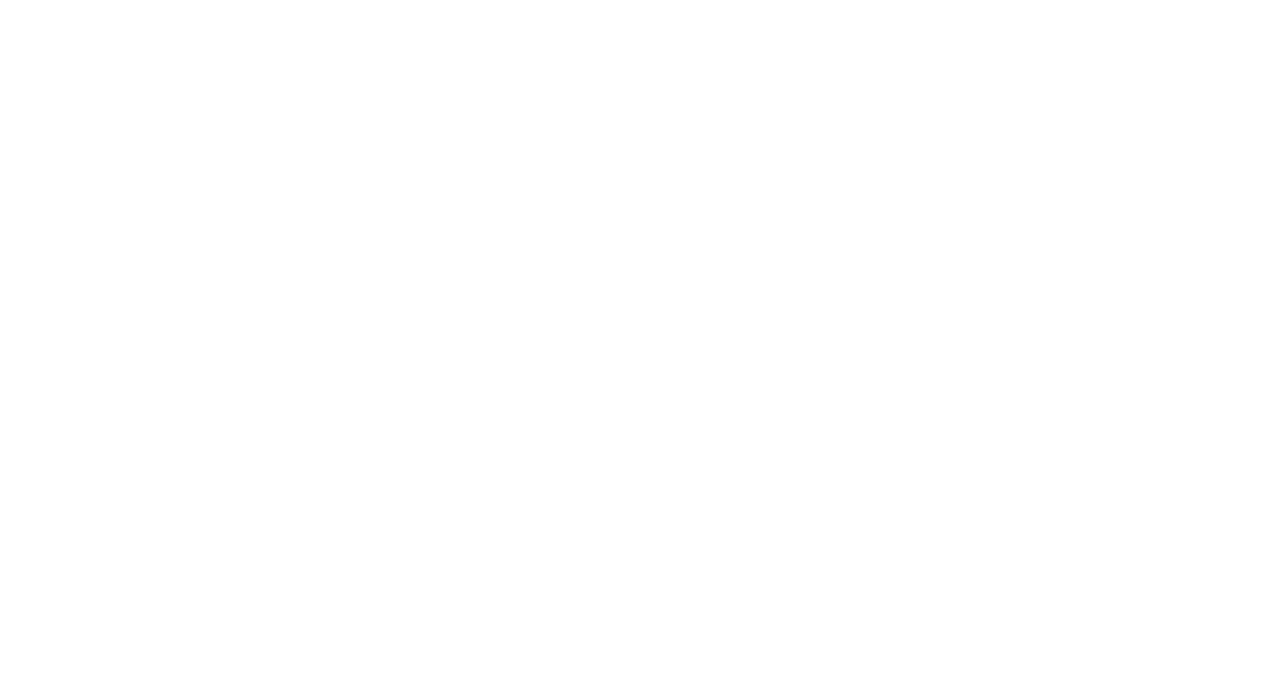
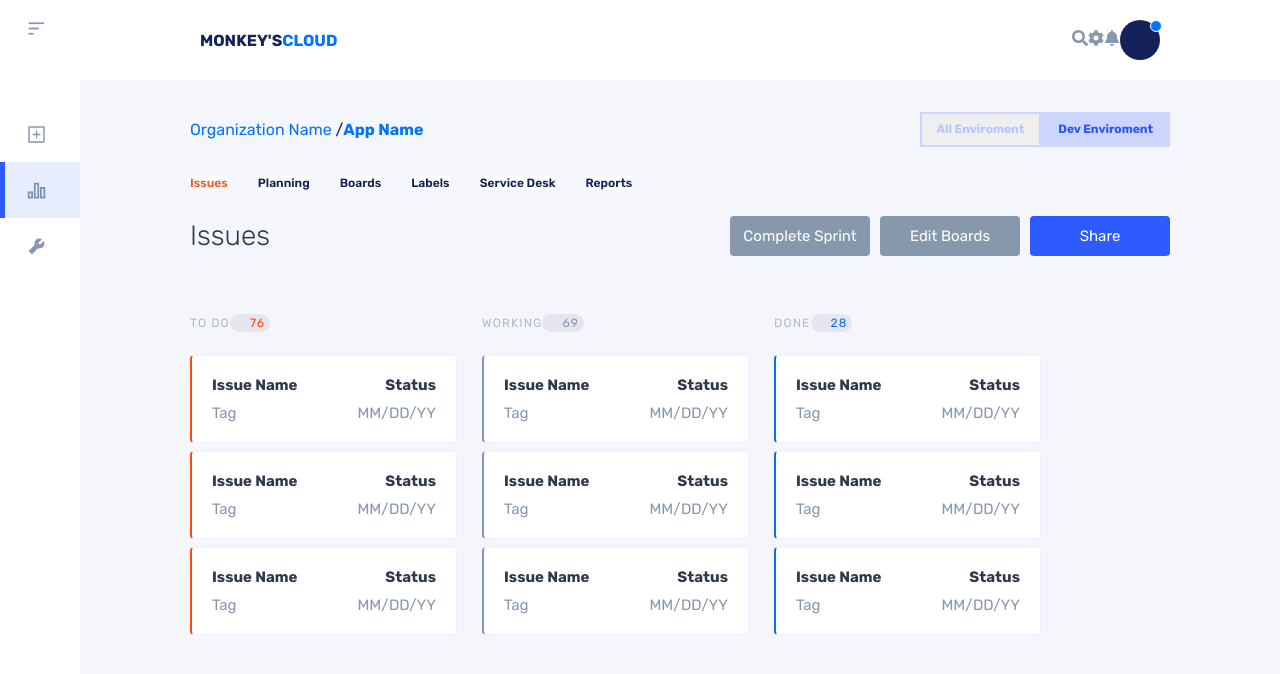
Before and after one commit to Colibri-code/Monkeys-frontend, a React (Create React App) app: page /organizations in a window 1280 px wide. Shown: the top 674 px of the page. Built offline with nearby package versions, Linux system fonts and the light colour scheme.

Commit message:
Checkpoint

```diff
--- a/src/components/sidebar/index.js
+++ b/src/components/sidebar/index.js
@@ -3,28 +3,93 @@ import { FiBarChart } from "react-icons/fi";
 import { AiFillTool, AiOutlinePlusSquare } from "react-icons/ai";
 import { RiBarChart2Line } from "react-icons/ri";
 
+// Components
+import SidebarItem from "./sidebarItem";
+
 // Local
 import "./style.scss";
+import useSidebarActions from "../.././store/sidebar/actions";
+import { useCallback } from "react";
+import MonkeyImage from "../../assets/logo/monkey.png";
 
 function Sidebar() {
+  const { state: sidebarState, toggleSidebar } = useSidebarActions();
+
+  const handleClick = useCallback(
+    () => {
+      toggleSidebar();
+    },
+    // eslint-disable-next-line
+    []
+  );
+
   return (
-    <div className="monkeys-sidebar">
-      <div className="p-4">
-        <FiBarChart className="monkeys-menu text-secondary pointer" />
-      </div>
+    <div
+      className={
+        sidebarState.isSidebarExpanded
+          ? "monkeys-sidebar-expanded"
+          : "monkeys-sidebar"
+      }
+    >
+      <SidebarItem>
+        {sidebarState.isSidebarExpanded ? (
+          <img
+            src={MonkeyImage}
+            onClick={handleClick}
+            className="monkeys-menu-image absolute-center-expanded"
+          />
+        ) : (
+          <FiBarChart
+            onClick={handleClick}
+            className={`font-21 monkeys-menu text-secondary ${
+              sidebarState.isSidebarExpanded
+                ? "absolute-center-expanded"
+                : "absolute-center"
+            }`}
+          />
+        )}
+      </SidebarItem>
       <div className="mt-5">
-        {/* ADD CLASS ACTIVE WHEN IS ACTIVE */}
-        <div className="monkeys-menu-item">
-          <AiOutlinePlusSquare className="font-21 text-secondary pointer" />
-        </div>
-        {/* ADD CLASS ACTIVE WHEN IS ACTIVE */}
-        <div className="monkeys-menu-item">
-          <RiBarChart2Line className="font-21 text-secondary pointer" />
-        </div>
-        {/* ADD CLASS ACTIVE WHEN IS ACTIVE */}
-        <div className="monkeys-menu-item">
-          <AiFillTool className="font-21 text-secondary pointer" />
-        </div>
+        {sidebarState.isSidebarExpanded && (
+          <SidebarItem>
+            <div className="absolute-center-avatar">
+              <div className="monkeys-sidebar-avatar-img" />
+              <div className="monkeys-sidebar-welcome-container ml-1">
+                <span>Welcome</span>
+                <span className="text-secondary">Nombre de usuario</span>
+              </div>
+            </div>
+          </SidebarItem>
+        )}
+        <SidebarItem pathname="/">
+          <div
+            className={
+              sidebarState.isSidebarExpanded
+                ? "absolute-center-expanded"
+                : "absolute-center"
+            }
+          >
+            <AiOutlinePlusSquare className="font-21 text-secondary" />
+          </div>
+        </SidebarItem>
+        <SidebarItem pathname="/organizations">
+          <RiBarChart2Line
+            className={`font-21 text-secondary ${
+              sidebarState.isSidebarExpanded
+                ? "absolute-center-expanded"
+                : "absolute-center"
+            }`}
+          />
+        </SidebarItem>
+        <SidebarItem pathname="/manage-project">
+          <AiFillTool
+            className={`font-21 text-secondary absolute-center ${
+              sidebarState.isSidebarExpanded
+                ? "absolute-center-expanded"
+                : "absolute-center"
+            }`}
+          />
+        </SidebarItem>
       </div>
     </div>
   );
--- /dev/null
+++ b/src/components/sidebar/sidebarItem/index.js
@@ -0,0 +1,39 @@
+import React, { memo, useCallback } from "react";
+
+import "./style.scss";
+import { useLocation, useHistory } from "react-router-dom";
+
+function SidebarItemNavigation(props) {
+  const location = useLocation();
+  const history = useHistory();
+
+  const handleClick = useCallback(() => {
+    history.push(props.pathname);
+  }, [history, props.pathname]);
+
+  return (
+    <div onClick={handleClick} className="monkeys-menu-item">
+      {props.children}
+      {props.pathname === location.pathname && (
+        <div className="monkeys-line-blue" />
+      )}
+      {props.pathname === location.pathname && (
+        <div className="monkeys-background" />
+      )}
+    </div>
+  );
+}
+
+function SidebarItemSimple(props) {
+  return <div className="monkeys-menu-item">{props.children}</div>;
+}
+
+function SidebarItem(props) {
+  return props.pathname ? (
+    <SidebarItemNavigation {...props} />
+  ) : (
+    <SidebarItemSimple {...props} />
+  );
+}
+
+export default memo(SidebarItem);
--- /dev/null
+++ b/src/components/sidebar/sidebarItem/style.scss
@@ -0,0 +1,26 @@
+@import "../../../sass/main.scss";
+
+.monkeys-line-blue{
+    left: 0;
+    width: 5px;
+    height: 56px;
+    position: absolute;
+    background: $secondary-blue;
+    z-index: 2;
+}
+
+.monkeys-menu-item{
+    width: 100%;
+    height: 56px;
+    position: relative;
+    cursor: pointer;
+}
+
+.monkeys-background{
+    opacity: 0.1;
+    position: absolute;
+    z-index: 1;
+    background: $secondary-blue;
+    width: 100%;
+    height: 100%;
+}
--- a/src/components/sidebar/style.scss
+++ b/src/components/sidebar/style.scss
@@ -1,4 +1,4 @@
-@import '../../sass/main.scss';
+@import "../../sass/main.scss";
 
 .monkeys-sidebar {
   min-height: 100vh;
@@ -6,9 +6,20 @@
   width: 80px;
   position: fixed;
   display: flex;
-  align-items: center;
   flex-direction: column;
   grid-area: sidebar;
+  background: white;
+}
+
+.monkeys-sidebar-expanded {
+  min-height: 100vh;
+  top: 0;
+  width: 216px;
+  position: fixed;
+  display: flex;
+  flex-direction: column;
+  grid-area: sidebar;
+  background: white;
 }
 
 .monkeys-menu {
@@ -20,36 +31,73 @@
   font-size: 21px;
 }
 
-.text-secondary{
+.text-secondary {
   color: $gray;
 }
 
-.p-4{
+.p-4 {
   padding: 20px;
 }
 
-.p-3{
+.p-3 {
   padding: 15px;
 }
 
-.mt-2{
+.mt-2 {
   margin-top: 20px;
 }
 
-.mt-5{
+.ml-1{
+  margin-left: 10px;
+}
+
+.mt-5 {
   margin-top: 50px;
 }
 
-.monkeys-menu-item{
-  height: 56px;
-  width: 80px;
+.absolute-center {
   display: flex;
-  align-items: center;
+  position: absolute;
+  top: 32%;
+  left: 32%;
+}
+
+.absolute-center-expanded {
+  display: flex;
+  position: absolute;
+  top: 32%;
+  left: 16%;
+}
+
+.absolute-center-avatar {
+  display: flex;
+  position: absolute;
+  top: 32%;
+  left: 13.5%;
+}
+.absolute-center-expanded {
+  display: flex;
+  position: absolute;
+  top: 32%;
+  left: 16%;
+}
+
+
+.monkeys-menu-image{
+  width: 35px;
+  height: 35px;
+  object-fit: contain;
+}
+
+.monkeys-sidebar-avatar-img{
+  height: 32px;
+  width: 32px;
+  background: $Egyptianblue-color;
+  border-radius: 8px;
+}
+
+.monkeys-sidebar-welcome-container{
+  display: flex;
+  flex-direction: column;
   justify-content: center;
-
-  &.active{
-    opacity: 0.1;
-    background: $secondary-blue;
-    border-left: 5px solid $secondary-blue;
-  }
 }
--- a/src/containers/router/index.js
+++ b/src/containers/router/index.js
@@ -12,6 +12,8 @@ function Router() {
       <Switch>
         <Route exact path="/login" component={Login} />
         <PrivateRoute exact path="/" component={Project} />
+        <PrivateRoute exact path="/organizations" component={Project} />
+        <PrivateRoute exact path="/manage-project" component={Project} />
       </Switch>
     </BrowserRouter>
   );
--- a/src/store/index.js
+++ b/src/store/index.js
@@ -2,8 +2,9 @@ import React, { memo, cloneElement } from "react";
 
 // Local
 import { AuthStore } from "./auth/store";
+import { SidebarStore } from "./sidebar/store";
 
-const providers = [<AuthStore.Provider />];
+const providers = [<AuthStore.Provider />, <SidebarStore.Provider />];
 
 const Store = ({ children: initial }) =>
   providers.reduce(
--- /dev/null
+++ b/src/store/sidebar/actions.js
@@ -0,0 +1,18 @@
+import { SidebarStore } from "./store";
+import actions from "./constants";
+
+export default function useActions() {
+  const [state, dispatch] = SidebarStore.useSidebarStore();
+
+  function toggleSidebar(){
+    dispatch({
+      type: actions.TOGGLE_SIDEBAR
+    })
+  }
+
+  return {
+    state,
+    dispatch,
+    toggleSidebar
+  };
+}
--- /dev/null
+++ b/src/store/sidebar/constants.js
@@ -0,0 +1,4 @@
+export default {
+  SET_USER: "SET_USER",
+  TOGGLE_SIDEBAR: "TOGGLE_SIDEBAR",
+};
--- /dev/null
+++ b/src/store/sidebar/store.js
@@ -0,0 +1,40 @@
+import React, { createContext, useContext, useReducer } from "react";
+
+import actions from "./constants";
+
+const defaultState = {
+  isSidebarExpanded: false,
+};
+
+const reducer = (state = defaultState, action = {}) => {
+  const { type } = action;
+  switch (type) {
+    case actions.TOGGLE_SIDEBAR:
+      return {
+        ...state,
+        isSidebarExpanded: !state.isSidebarExpanded,
+      };
+    default: {
+      return state;
+    }
+  }
+};
+
+const State = createContext(null);
+const Dispatch = createContext(null);
+
+export function Provider({ children }) {
+  const [state, dispatch] = useReducer(reducer, defaultState);
+  return (
+    <State.Provider value={state}>
+      <Dispatch.Provider value={dispatch}>{children}</Dispatch.Provider>
+    </State.Provider>
+  );
+}
+
+export const SidebarStore = {
+  State,
+  Dispatch,
+  Provider,
+  useSidebarStore: () => [useContext(State), useContext(Dispatch)],
+};
```
